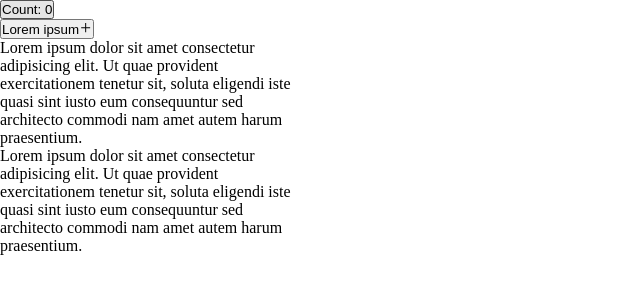
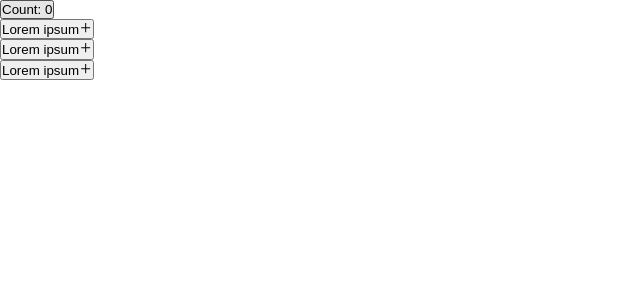
Before and after one commit to VitorDiniz100/react-components, a React (Vite) app: page / in a window 1280 px wide. Shown: the top 300 px of the page, without its empty margins (0-640 px from the left). Built offline with nearby package versions, Linux system fonts and the light colour scheme.

Commit message:
fix height

```diff
--- a/src/App.tsx
+++ b/src/App.tsx
@@ -1,5 +1,5 @@
 import { useState } from 'react'
-import { AccordionItem, AccordionRoot } from './components/Accordion'
+import { AccordionItem, AccordionProvider } from './components/Accordion'
 import Plus from './components/Icons/Plus'
 import Minus from './components/Icons/Minus'
 import Lorem from './components/Lorem'
@@ -33,7 +33,7 @@ const AccordionExample = () => {
         width: 300,
       }}
     >
-      <AccordionRoot type="multiple">
+      <AccordionProvider>
         <AccordionItem
           title="Lorem ipsum"
           icon={{
@@ -41,11 +41,36 @@ const AccordionExample = () => {
             component: <Plus />,
             activeComponent: <Minus />,
           }}
-          slideDuration={600}
         >
-          <Lorem />
+          <div>
+            <Lorem />
+          </div>
         </AccordionItem>
-      </AccordionRoot>
+        <AccordionItem
+          title="Lorem ipsum"
+          icon={{
+            type: 'jsx',
+            component: <Plus />,
+            activeComponent: <Minus />,
+          }}
+        >
+          <div>
+            <Lorem />
+          </div>
+        </AccordionItem>
+        <AccordionItem
+          title="Lorem ipsum"
+          icon={{
+            type: 'jsx',
+            component: <Plus />,
+            activeComponent: <Minus />,
+          }}
+        >
+          <div>
+            <Lorem />
+          </div>
+        </AccordionItem>
+      </AccordionProvider>
     </div>
   )
 }
--- a/src/components/Accordion/index.tsx
+++ b/src/components/Accordion/index.tsx
@@ -13,7 +13,7 @@ import uuid from 'react-uuid'
 
 const Context = createContext({} as ContextProps)
 
-export function AccordionRoot({
+export function AccordionProvider({
   type = 'single',
   children,
 }: PropsWithChildren<RootProps>) {
@@ -33,8 +33,6 @@ export function AccordionRoot({
 export function AccordionItem({
   title,
   icon,
-  height = 0,
-  overflow = false,
   slideDuration = 400,
   children,
 }: PropsWithChildren<ItemProps>) {
@@ -58,16 +56,11 @@ export function AccordionItem({
   }
 
   useEffect(() => {
-    if (contentHeight === 0 && contentHeight === 0 && contentRef.current) {
+    if (contentHeight === 0 && contentRef.current) {
       setContentHeight(contentRef.current.clientHeight)
       setIsOpen(false)
     }
-
-    if (contentHeight === 0 && height > 0) {
-      setContentHeight(height)
-      setIsOpen(false)
-    }
-  }, [contentHeight, height])
+  }, [contentHeight, isOpen])
 
   useEffect(() => {
     if (activeAccordion !== id && type === 'single') {
@@ -76,10 +69,14 @@ export function AccordionItem({
   }, [activeAccordion, type, id])
 
   return (
-    <div className="accordion-item" data-state={isOpen ? 'open' : 'closed'}>
+    <div
+      className="accordion-item"
+      data-type={type}
+      data-state={isOpen ? 'open' : 'closed'}
+    >
       <div className="accordion-header">
         <button
-          className={isOpen ? 'accordion-trigger active' : 'accordion-trigger'}
+          className={`accordion-trigger${isOpen ? ' active' : ''}`}
           onClick={handleToggleContent}
         >
           <span className="accordion-title">{title}</span>
@@ -99,15 +96,12 @@ export function AccordionItem({
         </button>
       </div>
       <div
-        className={
-          isOpen ? 'accordion-content open' : 'accordion-content closed'
-        }
+        className={`accordion-content ${isOpen ? 'open' : 'closed'}`}
         ref={contentRef}
         style={{
-          height: `${contentHeight === 0 ? 'auto' : ''} ${
-            isOpen ? `${contentHeight}px` : 0
-          }`,
-          overflow: overflow ? 'auto' : 'hidden',
+          height:
+            contentHeight === 0 ? 'auto' : isOpen ? `${contentHeight}px` : '0',
+          overflow: 'hidden',
           transition: `height ${slideDuration}ms`,
         }}
       >
--- a/src/components/Accordion/interfaces.ts
+++ b/src/components/Accordion/interfaces.ts
@@ -21,7 +21,6 @@ export interface RootProps {
 export interface ItemProps {
   title: string
   icon?: IconProps
-  height?: number
-  overflow?: boolean
+
   slideDuration?: number
 }
```
Also changed, not shown: src/components/Accordion/README.md.
